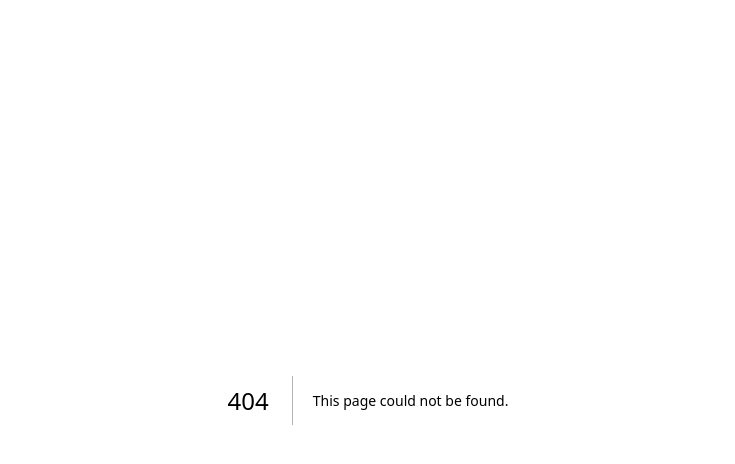
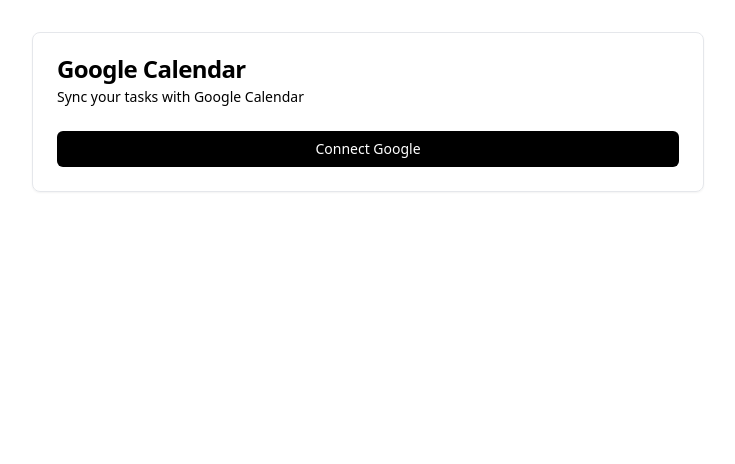
Before and after one commit to KolyaSotnichenko/vibe-task-manager, a Next.js app: page /settings/integrations/google in a window 1280 px wide. Before the commit this address had no page. Shown: the top 464 px of the page, without its empty margins (272-1007 px from the left). Built offline with nearby package versions, Linux system fonts and the light colour scheme.

Commit message:
Vibe: UI для інтеграції з Google Calendar
Attempt: 907a4bbc-fdda-4ca8-bba6-18ce1b025747
changes produced by runner

```diff
--- /dev/null
+++ b/app/settings/integrations/google/page.tsx
@@ -0,0 +1,46 @@
+'use client';
+
+import { GoogleIntegrationCard } from 'components/integrations/google/GoogleIntegrationCard';
+import { GoogleSyncSettingsForm } from 'components/integrations/google/GoogleSyncSettingsForm';
+import {
+  useGoogleIntegrationStatus,
+  useConnectGoogle,
+  useDisconnectGoogle,
+  useUpdateGoogleSyncSettings,
+} from '@/lib/api/queries/googleCalendar';
+
+import React from 'react';
+
+export default function GoogleIntegrationPage(): React.ReactElement {
+  const statusQuery = useGoogleIntegrationStatus();
+  const connectMutation = useConnectGoogle();
+  const disconnectMutation = useDisconnectGoogle();
+  const updateSyncMutation = useUpdateGoogleSyncSettings();
+
+  if (statusQuery.isLoading) {
+    return <div className="p-8">Loading...</div>;
+  }
+
+  if (statusQuery.isError || !statusQuery.data) {
+    return <div className="p-8">Failed to load integration status</div>;
+  }
+
+  const status = statusQuery.data;
+
+  return (
+    <div className="container mx-auto max-w-2xl py-8 flex flex-col gap-6">
+      <GoogleIntegrationCard
+        status={status}
+        onConnect={() => connectMutation.mutate()}
+        onDisconnect={() => disconnectMutation.mutate()}
+      />
+
+      {status.connected && (
+        <GoogleSyncSettingsForm
+          enabled={Boolean(status.syncEnabled)}
+          onSubmit={(enabled) => updateSyncMutation.mutate(enabled)}
+        />
+      )}
+    </div>
+  );
+}
--- /dev/null
+++ b/components/integrations/google/GoogleConnectButton.tsx
@@ -0,0 +1,15 @@
+'use client';
+
+import { Button } from '@/components/ui/button';
+
+export type GoogleConnectButtonProps = {
+  onClick: () => void;
+};
+
+import React from 'react';
+
+export function GoogleConnectButton({
+  onClick,
+}: GoogleConnectButtonProps): React.ReactElement {
+  return <Button onClick={onClick}>Connect Google Calendar</Button>;
+}
--- /dev/null
+++ b/components/integrations/google/GoogleIntegrationCard.tsx
@@ -0,0 +1,41 @@
+'use client';
+
+import {
+  Card,
+  CardHeader,
+  CardTitle,
+  CardContent,
+  CardDescription,
+} from '@/components/ui/card';
+import { Button } from '@/components/ui/button';
+import { GoogleIntegrationStatus } from '@/lib/api/queries/googleCalendar';
+
+export type GoogleIntegrationCardProps = {
+  status: GoogleIntegrationStatus;
+  onConnect: () => void;
+  onDisconnect: () => void;
+};
+
+import React from 'react';
+
+export function GoogleIntegrationCard({
+  status,
+  onConnect,
+  onDisconnect,
+}: GoogleIntegrationCardProps): React.ReactElement {
+  return (
+    <Card>
+      <CardHeader>
+        <CardTitle>Google Calendar</CardTitle>
+        <CardDescription>Sync your tasks with Google Calendar</CardDescription>
+      </CardHeader>
+      <CardContent className="flex flex-col gap-4">
+        {status.connected ? (
+          <Button onClick={onDisconnect}>Disconnect</Button>
+        ) : (
+          <Button onClick={onConnect}>Connect Google</Button>
+        )}
+      </CardContent>
+    </Card>
+  );
+}
--- /dev/null
+++ b/components/integrations/google/GoogleSyncSettingsForm.tsx
@@ -0,0 +1,38 @@
+'use client';
+
+import { Switch } from '@/components/ui/switch';
+import { Button } from '@/components/ui/button';
+import { useState } from 'react';
+
+export type GoogleSyncSettingsFormProps = {
+  enabled: boolean;
+  onSubmit: (enabled: boolean) => void;
+};
+
+import React from 'react';
+
+export function GoogleSyncSettingsForm({
+  enabled,
+  onSubmit,
+}: GoogleSyncSettingsFormProps): React.ReactElement {
+  const [syncEnabled, setSyncEnabled] = useState<boolean>(enabled);
+
+  return (
+    <form
+      className="flex items-center justify-between gap-4"
+      onSubmit={(e) => {
+        e.preventDefault();
+        onSubmit(syncEnabled);
+      }}
+    >
+      <div className="flex items-center gap-2">
+        <Switch
+          checked={syncEnabled}
+          onCheckedChange={(v) => setSyncEnabled(v)}
+        />
+        <span>Enable task sync</span>
+      </div>
+      <Button type="submit">Save</Button>
+    </form>
+  );
+}
--- /dev/null
+++ b/components/ui/card.tsx
@@ -0,0 +1,79 @@
+import * as React from "react"
+
+import { cn } from "@/lib/utils"
+
+const Card = React.forwardRef<
+  HTMLDivElement,
+  React.HTMLAttributes<HTMLDivElement>
+>(({ className, ...props }, ref) => (
+  <div
+    ref={ref}
+    className={cn(
+      "rounded-lg border bg-card text-card-foreground shadow-sm",
+      className
+    )}
+    {...props}
+  />
+))
+Card.displayName = "Card"
+
+const CardHeader = React.forwardRef<
+  HTMLDivElement,
+  React.HTMLAttributes<HTMLDivElement>
+>(({ className, ...props }, ref) => (
+  <div
+    ref={ref}
+    className={cn("flex flex-col space-y-1.5 p-6", className)}
+    {...props}
+  />
+))
+CardHeader.displayName = "CardHeader"
+
+const CardTitle = React.forwardRef<
+  HTMLDivElement,
+  React.HTMLAttributes<HTMLDivElement>
+>(({ className, ...props }, ref) => (
+  <div
+    ref={ref}
+    className={cn(
+      "text-2xl font-semibold leading-none tracking-tight",
+      className
+    )}
+    {...props}
+  />
+))
+CardTitle.displayName = "CardTitle"
+
+const CardDescription = React.forwardRef<
+  HTMLDivElement,
+  React.HTMLAttributes<HTMLDivElement>
+>(({ className, ...props }, ref) => (
+  <div
+    ref={ref}
+    className={cn("text-sm text-muted-foreground", className)}
+    {...props}
+  />
+))
+CardDescription.displayName = "CardDescription"
+
+const CardContent = React.forwardRef<
+  HTMLDivElement,
+  React.HTMLAttributes<HTMLDivElement>
+>(({ className, ...props }, ref) => (
+  <div ref={ref} className={cn("p-6 pt-0", className)} {...props} />
+))
+CardContent.displayName = "CardContent"
+
+const CardFooter = React.forwardRef<
+  HTMLDivElement,
+  React.HTMLAttributes<HTMLDivElement>
+>(({ className, ...props }, ref) => (
+  <div
+    ref={ref}
+    className={cn("flex items-center p-6 pt-0", className)}
+    {...props}
+  />
+))
+CardFooter.displayName = "CardFooter"
+
+export { Card, CardHeader, CardFooter, CardTitle, CardDescription, CardContent }
--- /dev/null
+++ b/components/ui/switch.tsx
@@ -0,0 +1,29 @@
+"use client"
+
+import * as React from "react"
+import * as SwitchPrimitives from "@radix-ui/react-switch"
+
+import { cn } from "@/lib/utils"
+
+const Switch = React.forwardRef<
+  React.ElementRef<typeof SwitchPrimitives.Root>,
+  React.ComponentPropsWithoutRef<typeof SwitchPrimitives.Root>
+>(({ className, ...props }, ref) => (
+  <SwitchPrimitives.Root
+    className={cn(
+      "peer inline-flex h-6 w-11 shrink-0 cursor-pointer items-center rounded-full border-2 border-transparent transition-colors focus-visible:outline-none focus-visible:ring-2 focus-visible:ring-ring focus-visible:ring-offset-2 focus-visible:ring-offset-background disabled:cursor-not-allowed disabled:opacity-50 data-[state=checked]:bg-primary data-[state=unchecked]:bg-input",
+      className
+    )}
+    {...props}
+    ref={ref}
+  >
+    <SwitchPrimitives.Thumb
+      className={cn(
+        "pointer-events-none block h-5 w-5 rounded-full bg-background shadow-lg ring-0 transition-transform data-[state=checked]:translate-x-5 data-[state=unchecked]:translate-x-0"
+      )}
+    />
+  </SwitchPrimitives.Root>
+))
+Switch.displayName = SwitchPrimitives.Root.displayName
+
+export { Switch }
--- /dev/null
+++ b/lib/api/queries/googleCalendar.ts
@@ -0,0 +1,43 @@
+import { useQuery, useMutation } from '@tanstack/react-query';
+// apiClient will be used once Google integration endpoints are available
+
+export type GoogleIntegrationStatus = {
+  connected: boolean;
+  syncEnabled?: boolean;
+  lastSyncAt?: string | null;
+};
+
+export function useGoogleIntegrationStatus() {
+  return useQuery<GoogleIntegrationStatus>({
+    queryKey: ['googleIntegrationStatus'],
+    queryFn: async () => {
+      // Placeholder until backend exposes endpoint
+      return { connected: false };
+    },
+  });
+}
+
+export function useConnectGoogle() {
+  return useMutation({
+    mutationFn: async () => {
+      // OAuth redirect handled by backend
+      window.location.href = '/api/auth/google';
+    },
+  });
+}
+
+export function useDisconnectGoogle() {
+  return useMutation({
+    mutationFn: async () => {
+      return;
+    },
+  });
+}
+
+export function useUpdateGoogleSyncSettings() {
+  return useMutation({
+    mutationFn: async (enabled: boolean) => {
+      return enabled;
+    },
+  });
+}
--- /dev/null
+++ b/lib/utils.ts
@@ -0,0 +1,8 @@
+import { clsx } from 'clsx';
+import { twMerge } from 'tailwind-merge';
+
+export function cn(
+  ...inputs: Array<string | undefined | null | false>
+): string {
+  return twMerge(clsx(inputs));
+}
--- a/package.json
+++ b/package.json
@@ -9,10 +9,13 @@
     "api:generate": "openapi-typescript .vibe/openapi/openapi.json --output src/shared/api/generated/types.ts"
   },
   "dependencies": {
+    "@radix-ui/react-switch": "^1.2.6",
     "@tanstack/react-query": "^5.24.1",
+    "clsx": "^2.1.1",
     "next": "^14.1.0",
     "react": "^18.2.0",
     "react-dom": "^18.2.0",
+    "tailwind-merge": "^3.5.0",
     "zod": "^3.23.8",
     "zustand": "^4.5.2"
   },
```
Also changed, not shown: 1 other file (tests, documents, lock files or other folders).
